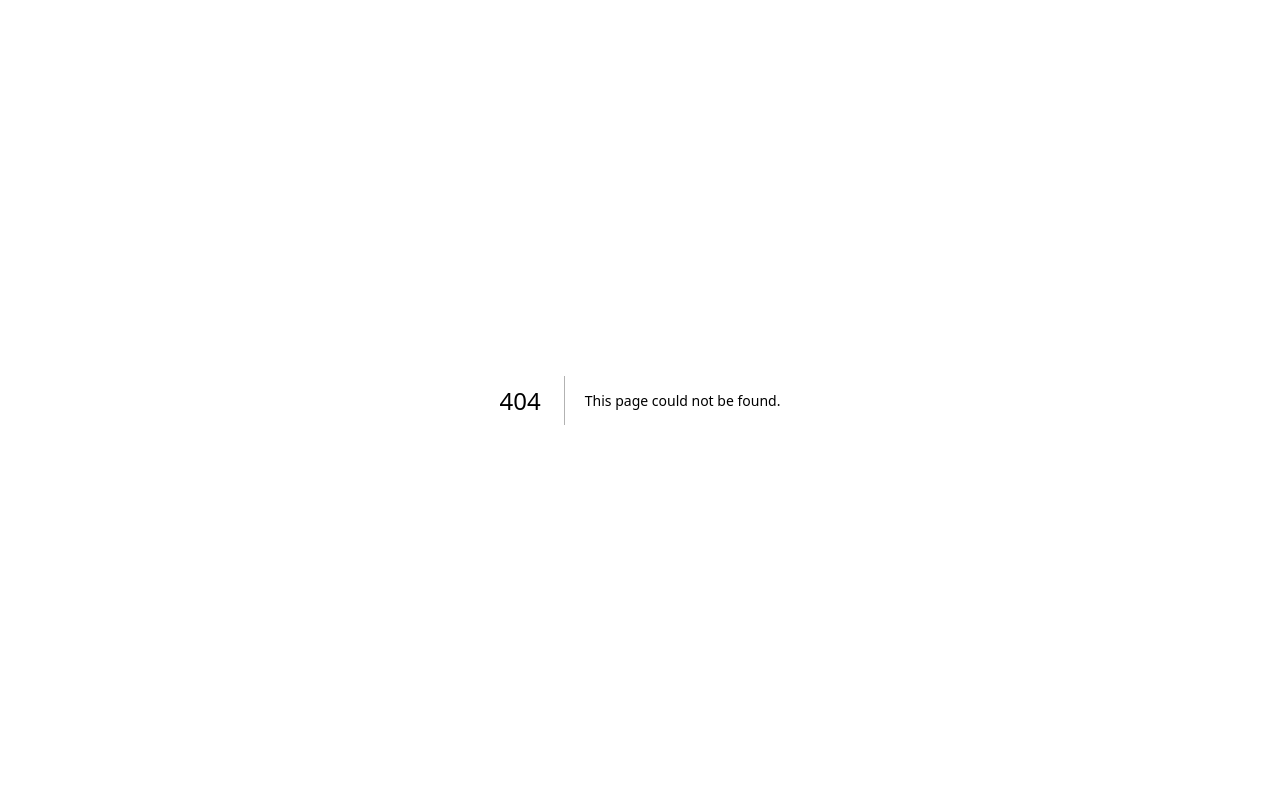
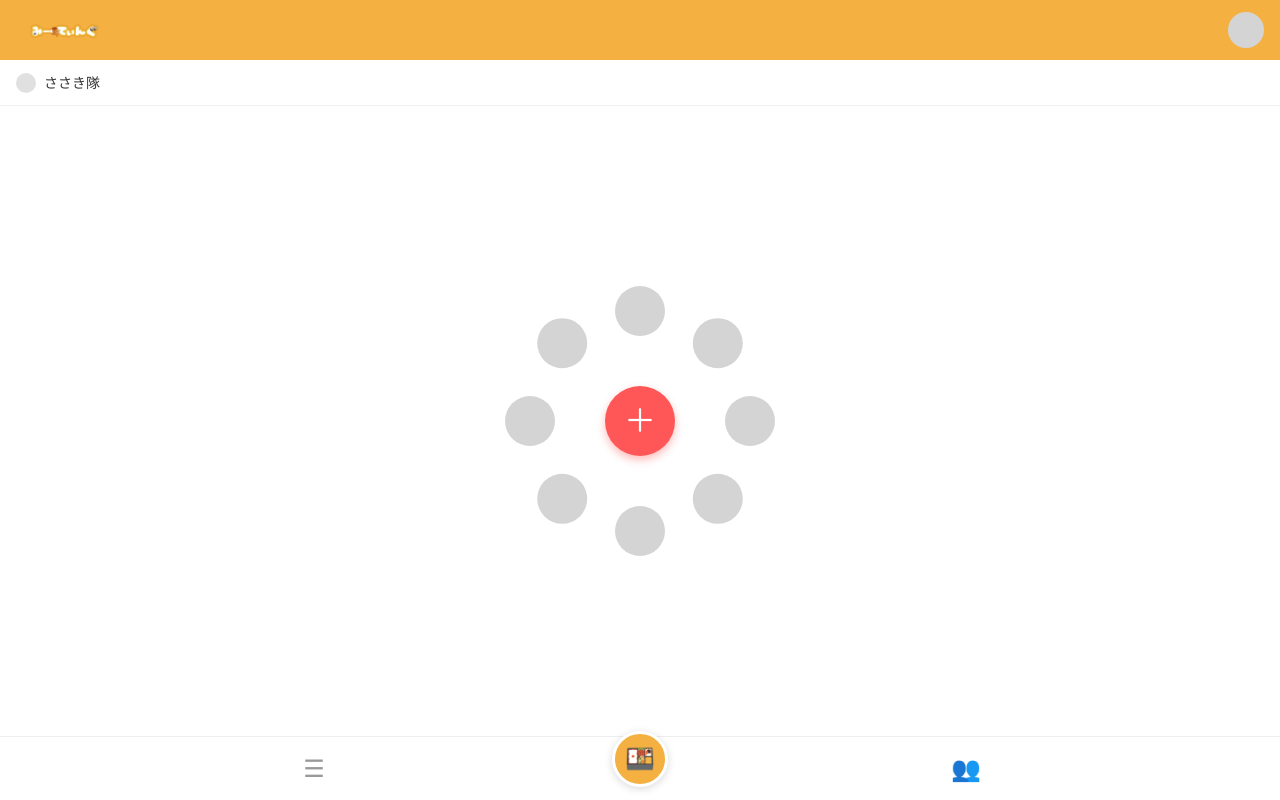
Before and after one commit to shiomoto-kei/TryOnlyException, a Next.js app in the folder lunch-share/: page /main in a window 1280 px wide. Before the commit this address had no page. Built offline with nearby package versions, Linux system fonts and the light colour scheme.

Commit message:
mainうつし

```diff
--- /dev/null
+++ b/lunch-share/app/main/page.tsx
@@ -0,0 +1,104 @@
+'use client';
+
+import { useRouter } from 'next/navigation';
+import Header from '../components/Header';
+import BottomNav from '../components/BottomNav';
+
+const memberPositions = [
+  { angle: -90 }, { angle: -45 }, { angle: 0 }, { angle: 45 },
+  { angle: 90 }, { angle: 135 }, { angle: 180 }, { angle: 225 },
+];
+
+export default function HomePage() {
+  const router = useRouter();
+  const handleAdd = () => {
+    console.log('追加ボタン押下');
+    router.push('/shops');
+  };
+
+  return (
+    <div style={styles.page}>
+      <Header />
+
+      <div style={styles.groupRow}>
+        <div style={styles.groupIcon} />
+        <span style={styles.groupName}>ささき隊</span>
+      </div>
+
+      <main style={styles.main}>
+        <div style={styles.circleArea}>
+          {memberPositions.map((m, i) => {
+            const radius = 110;
+            const rad = (m.angle * Math.PI) / 180;
+            const x = Math.cos(rad) * radius;
+            const y = Math.sin(rad) * radius;
+            return (
+              <div
+                key={i}
+                style={{
+                  ...styles.memberAvatar,
+                  transform: `translate(${x}px, ${y}px)`,
+                }}
+              />
+            );
+          })}
+          <button onClick={handleAdd} style={styles.addButton}>＋</button>
+        </div>
+      </main>
+
+      <BottomNav />
+    </div>
+  );
+}
+
+const styles: { [key: string]: React.CSSProperties } = {
+  page: {
+    minHeight: '100vh',
+    background: '#fff',
+    display: 'flex',
+    flexDirection: 'column',
+    fontFamily: '-apple-system, "Hiragino Kaku Gothic ProN", "Yu Gothic", sans-serif',
+  },
+  groupRow: {
+    display: 'flex',
+    alignItems: 'center',
+    gap: 8,
+    padding: '12px 16px',
+    borderBottom: '1px solid #f0f0f0',
+  },
+  groupIcon: { width: 20, height: 20, borderRadius: '50%', background: '#e0e0e0' },
+  groupName: { fontSize: 14, color: '#333' },
+  main: {
+    flex: 1,
+    display: 'flex',
+    justifyContent: 'center',
+    alignItems: 'center',
+    position: 'relative',
+  },
+  circleArea: {
+    width: 260,
+    height: 260,
+    position: 'relative',
+    display: 'flex',
+    justifyContent: 'center',
+    alignItems: 'center',
+  },
+  memberAvatar: {
+    position: 'absolute',
+    width: 50,
+    height: 50,
+    borderRadius: '50%',
+    background: '#d4d4d4',
+  },
+  addButton: {
+    width: 70,
+    height: 70,
+    borderRadius: '50%',
+    background: '#FF5757',
+    color: '#fff',
+    fontSize: 32,
+    border: 'none',
+    cursor: 'pointer',
+    boxShadow: '0 4px 8px rgba(255,87,87,0.4)',
+  },
+};
```
